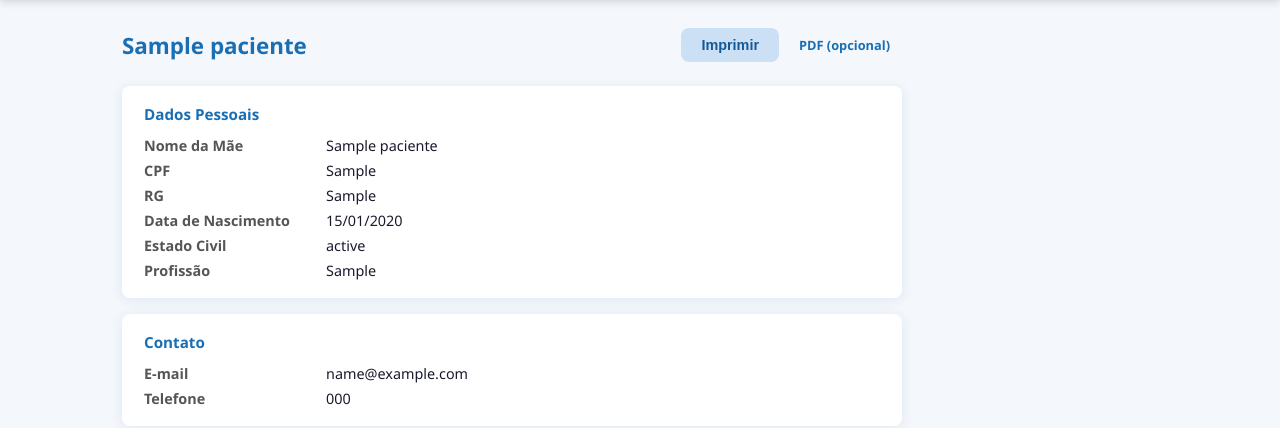
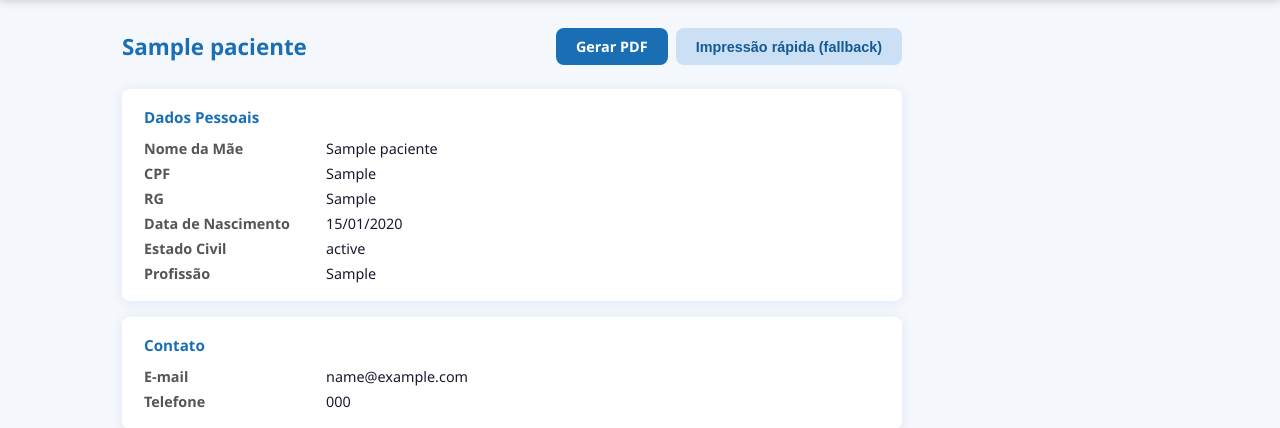
Before and after one commit to mugO-Santos/formulariO, a Flask app: template app/templates/painel/perfil.html in a window 1280 px wide. Shown: the part 54-482 px from the top of the page. Run offline with Flask 3, Linux system fonts and the light colour scheme; the template is opened without the code that fills it: values that come from a table or form of the project are taken from there, others are empty; a user stored in the database is signed in; tables that the repository leaves empty hold one stand-in row (values such as "Sample post").

Commit message:
Prioritize PDF generation for printing workflow

```diff
--- a/app/routes/painel.py
+++ b/app/routes/painel.py
@@ -370,7 +370,7 @@ def exportar_pdf(pid):
     response = make_response(pdf)
     response.headers["Content-Type"] = "application/pdf"
     response.headers["Content-Disposition"] = (
-        f"inline; filename=paciente_{paciente.id}.pdf"
+        f"attachment; filename=paciente_{paciente.id}.pdf"
     )
     return response
 
@@ -384,7 +384,7 @@ def imprimir_paciente(pid):
     db.session.add(Log(
         usuario_id=current_user.id,
         paciente_id=pid,
-        acao="Abriu impressão via pop-up",
+        acao="Abriu impressão rápida via pop-up",
     ))
     db.session.commit()
     return render_template("painel/print_perfil.html", paciente=paciente)
--- a/app/templates/painel/perfil.html
+++ b/app/templates/painel/perfil.html
@@ -6,8 +6,8 @@
   <div class="perfil__header">
     <h1>{{ paciente.nome }}</h1>
     <div class="perfil__acoes">
-      <button type="button" class="btn btn--secondary" onclick="abrirPopupImpressao({{ paciente.id }})">Imprimir</button>
-      <a href="{{ url_for('painel.exportar_pdf', pid=paciente.id) }}" class="btn btn--sm">PDF (opcional)</a>
+      <a href="{{ url_for('painel.exportar_pdf', pid=paciente.id) }}" class="btn btn--primary" target="_blank" rel="noopener">Gerar PDF</a>
+      <button type="button" class="btn btn--secondary" onclick="abrirPopupImpressao({{ paciente.id }})">Impressão rápida (fallback)</button>
       {% if current_user.nivel <= 1 and pode_gerenciar %}
       <a href="{{ url_for('painel.editar_paciente', pid=paciente.id) }}" class="btn btn--primary">Editar</a>
       <form method="POST" action="{{ url_for('painel.excluir_paciente', pid=paciente.id) }}"
```
